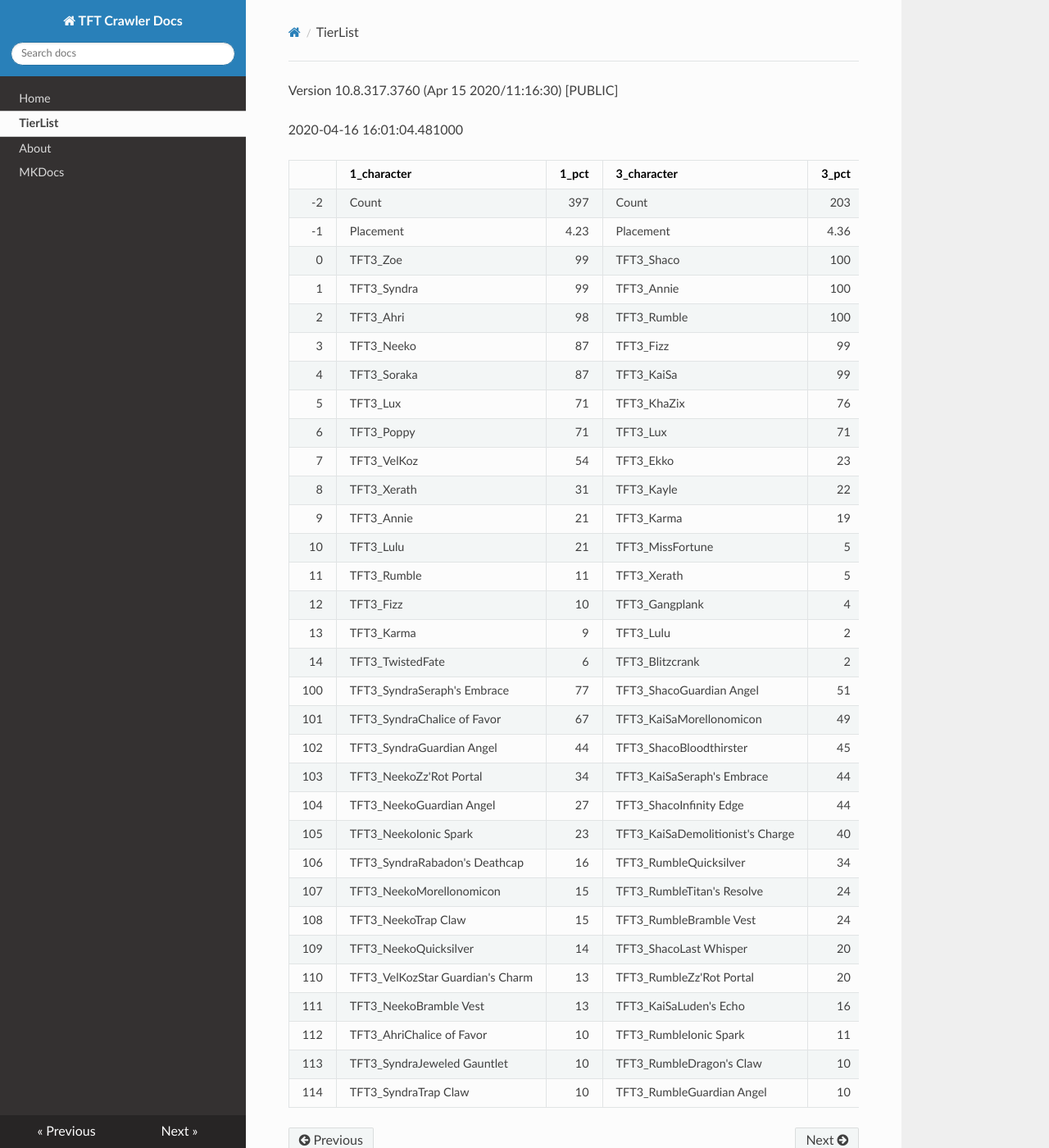
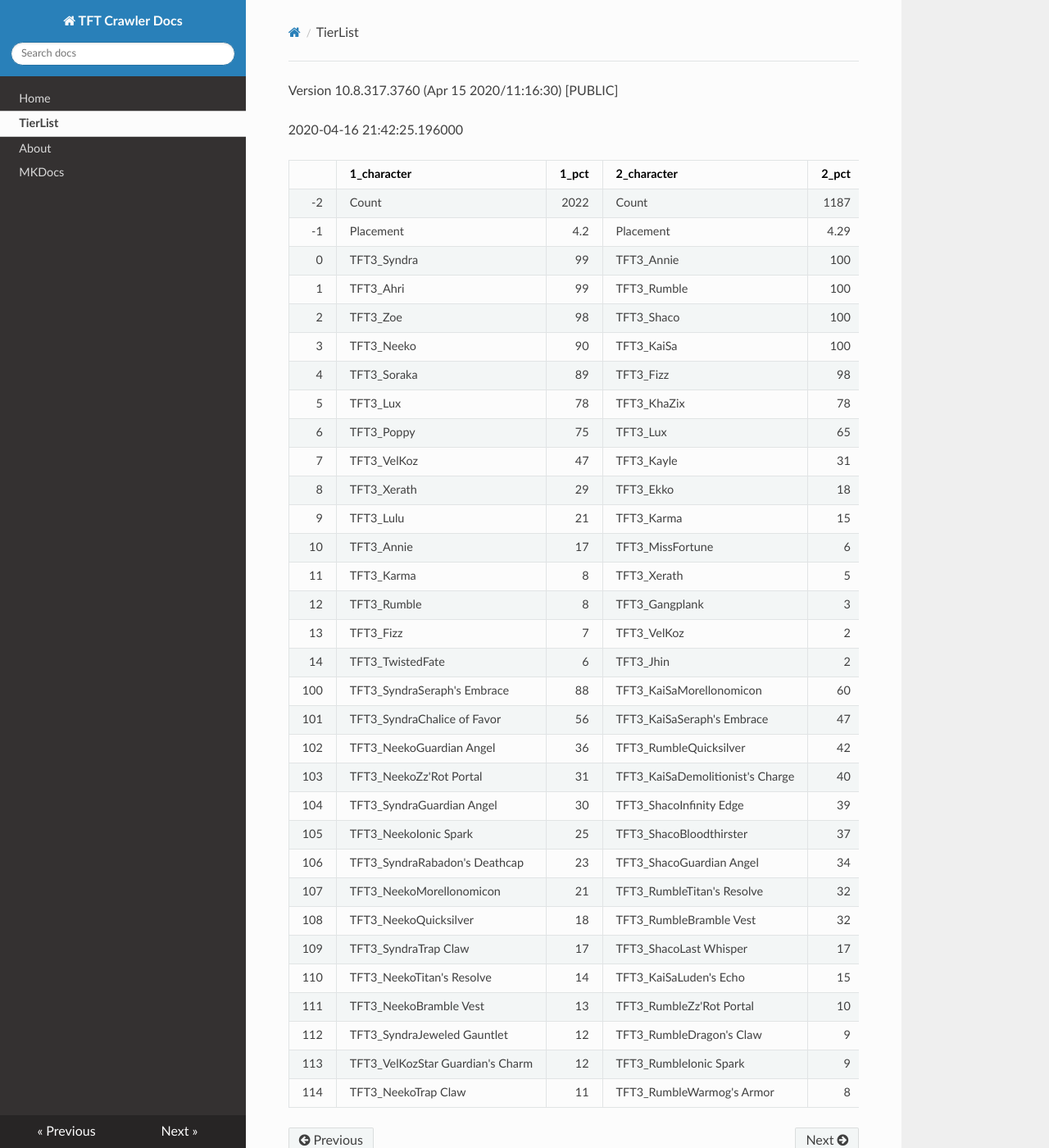
Before and after one commit to JamesYouL2/TFT-Crawler, an MkDocs documentation site: the page built from docs/tierlist.md, in a window 1280 px wide and 1400 px high. Shown: the whole window at 82% size. Built offline with MkDocs 1.6.1, drawn with Linux system fonts in a browser that asks for light colours; nearby versions of some CDN libraries.

Commit message:
Update tierlist.md

```diff
--- a/docs/tierlist.md
+++ b/docs/tierlist.md
@@ -1,38 +1,38 @@
 Version 10.8.317.3760 (Apr 15 2020/11:16:30) [PUBLIC] <Releases/10.8>
 
-2020-04-16 16:01:04.481000
+2020-04-16 21:42:25.196000
 
-|     | 1_character                      |   1_pct | 3_character                      |   3_pct | 4_character                      |   4_pct | 6_character                     |   6_pct | 5_character                      |   5_pct | 2_character                    |   2_pct |
-|----:|:---------------------------------|--------:|:---------------------------------|--------:|:---------------------------------|--------:|:--------------------------------|--------:|:---------------------------------|--------:|:-------------------------------|--------:|
-|  -2 | Count                            |  397    | Count                            |  203    | Count                            |  400    | Count                           |  334    | Count                            |  238    | Count                          |  440    |
-|  -1 | Placement                        |    4.23 | Placement                        |    4.36 | Placement                        |    4.41 | Placement                       |    4.43 | Placement                        |    4.53 | Placement                      |    4.61 |
-|   0 | TFT3_Zoe                         |   99    | TFT3_Shaco                       |  100    | TFT3_Vi                          |   98    | TFT3_Irelia                     |  100    | TFT3_Shen                        |   97    | TFT3_Mordekaiser               |   98    |
-|   1 | TFT3_Syndra                      |   99    | TFT3_Annie                       |  100    | TFT3_Blitzcrank                  |   98    | TFT3_Vi                         |   99    | TFT3_WuKong                      |   93    | TFT3_Jhin                      |   97    |
-|   2 | TFT3_Ahri                        |   98    | TFT3_Rumble                      |  100    | TFT3_ChoGath                     |   98    | TFT3_Lucian                     |   98    | TFT3_Kayle                       |   91    | TFT3_Karma                     |   91    |
-|   3 | TFT3_Neeko                       |   87    | TFT3_Fizz                        |   99    | TFT3_Malphite                    |   97    | TFT3_Leona                      |   97    | TFT3_Ezreal                      |   87    | TFT3_Ashe                      |   87    |
-|   4 | TFT3_Soraka                      |   87    | TFT3_KaiSa                       |   99    | TFT3_Jinx                        |   76    | TFT3_Fiora                      |   96    | TFT3_Kassadin                    |   77    | TFT3_Lux                       |   54    |
-|   5 | TFT3_Lux                         |   71    | TFT3_KhaZix                      |   76    | TFT3_Ezreal                      |   75    | TFT3_Ekko                       |   88    | TFT3_Thresh                      |   69    | TFT3_Lulu                      |   53    |
-|   6 | TFT3_Poppy                       |   71    | TFT3_Lux                         |   71    | TFT3_MissFortune                 |   66    | TFT3_Thresh                     |   61    | TFT3_MissFortune                 |   68    | TFT3_Shaco                     |   52    |
-|   7 | TFT3_VelKoz                      |   54    | TFT3_Ekko                        |   23    | TFT3_Graves                      |   50    | TFT3_Kayle                      |   52    | TFT3_Blitzcrank                  |   59    | TFT3_Jayce                     |   48    |
-|   8 | TFT3_Xerath                      |   31    | TFT3_Kayle                       |   22    | TFT3_Lucian                      |   37    | TFT3_Shen                       |   42    | TFT3_Irelia                      |   56    | TFT3_WuKong                    |   47    |
-|   9 | TFT3_Annie                       |   21    | TFT3_Karma                       |   19    | TFT3_KhaZix                      |   18    | TFT3_MissFortune                |   39    | TFT3_Xayah                       |   34    | TFT3_Xerath                    |   32    |
-|  10 | TFT3_Lulu                        |   21    | TFT3_MissFortune                 |    5    | TFT3_VelKoz                      |   18    | TFT3_Kassadin                   |   24    | TFT3_Lulu                        |   21    | TFT3_JarvanIV                  |   32    |
-|  11 | TFT3_Rumble                      |   11    | TFT3_Xerath                      |    5    | TFT3_TwistedFate                 |   13    | TFT3_Ezreal                     |   14    | TFT3_KaiSa                       |   13    | TFT3_Poppy                     |   32    |
-|  12 | TFT3_Fizz                        |   10    | TFT3_Gangplank                   |    4    | TFT3_AurelionSol                 |   13    | TFT3_WuKong                     |    7    | TFT3_Caitlyn                     |   12    | TFT3_Kassadin                  |   22    |
-|  13 | TFT3_Karma                       |    9    | TFT3_Lulu                        |    2    | TFT3_Kayle                       |   12    | TFT3_Lulu                       |    7    | TFT3_Ashe                        |   11    | TFT3_Leona                     |   14    |
-|  14 | TFT3_TwistedFate                 |    6    | TFT3_Blitzcrank                  |    2    | TFT3_Irelia                      |    8    | TFT3_Blitzcrank                 |    7    | TFT3_Vi                          |   10    | TFT3_Thresh                    |   13    |
-| 100 | TFT3_SyndraSeraph's Embrace      |   77    | TFT3_ShacoGuardian Angel         |   51    | TFT3_JinxGiant Slayer            |   54    | TFT3_IreliaInfinity Edge        |   81    | TFT3_KayleGuinsoo's Rageblade    |   63    | TFT3_JhinGuardian Angel        |   46    |
-| 101 | TFT3_SyndraChalice of Favor      |   67    | TFT3_KaiSaMorellonomicon         |   49    | TFT3_JinxRed Buff                |   46    | TFT3_LucianRed Buff             |   51    | TFT3_KayleGuardian Angel         |   52    | TFT3_JhinLast Whisper          |   40    |
-| 102 | TFT3_SyndraGuardian Angel        |   44    | TFT3_ShacoBloodthirster          |   45    | TFT3_JinxGuardian Angel          |   28    | TFT3_IreliaLast Whisper         |   37    | TFT3_KayleRapid Firecannon       |   35    | TFT3_JhinInfinity Edge         |   40    |
-| 103 | TFT3_NeekoZz'Rot Portal          |   34    | TFT3_KaiSaSeraph's Embrace       |   44    | TFT3_MissFortuneSeraph's Embrace |   16    | TFT3_IreliaGuardian Angel       |   32    | TFT3_KayleHand Of Justice        |   21    | TFT3_JhinRunaan's Hurricane    |   28    |
-| 104 | TFT3_NeekoGuardian Angel         |   27    | TFT3_ShacoInfinity Edge          |   44    | TFT3_VelKozSeraph's Embrace      |   16    | TFT3_IreliaInfiltrator's Talons |   23    | TFT3_KayleQuicksilver            |   18    | TFT3_ShacoGuardian Angel       |   25    |
-| 105 | TFT3_NeekoIonic Spark            |   23    | TFT3_KaiSaDemolitionist's Charge |   40    | TFT3_ChoGathIonic Spark          |   16    | TFT3_IreliaSeraph's Embrace     |   17    | TFT3_IreliaInfinity Edge         |   17    | TFT3_ShacoBloodthirster        |   16    |
-| 106 | TFT3_SyndraRabadon's Deathcap    |   16    | TFT3_RumbleQuicksilver           |   34    | TFT3_BlitzcrankZephyr            |   14    | TFT3_EkkoMorellonomicon         |   16    | TFT3_KayleStatikk Shiv           |   14    | TFT3_MordekaiserDragon's Claw  |   15    |
-| 107 | TFT3_NeekoMorellonomicon         |   15    | TFT3_RumbleTitan's Resolve       |   24    | TFT3_ChoGathGuardian Angel       |   13    | TFT3_IreliaBloodthirster        |   15    | TFT3_MissFortuneSeraph's Embrace |   13    | TFT3_MordekaiserMorellonomicon |   14    |
-| 108 | TFT3_NeekoTrap Claw              |   15    | TFT3_RumbleBramble Vest          |   24    | TFT3_JinxRunaan's Hurricane      |   13    | TFT3_LeonaZephyr                |   14    | TFT3_IreliaGuardian Angel        |   13    | TFT3_MordekaiserBramble Vest   |   12    |
-| 109 | TFT3_NeekoQuicksilver            |   14    | TFT3_ShacoLast Whisper           |   20    | TFT3_JinxLast Whisper            |   13    | TFT3_ViIonic Spark              |   14    | TFT3_KayleMorellonomicon         |   13    | TFT3_XerathGuinsoo's Rageblade |   12    |
-| 110 | TFT3_VelKozStar Guardian's Charm |   13    | TFT3_RumbleZz'Rot Portal         |   20    | TFT3_ViIonic Spark               |   12    | TFT3_IreliaHand Of Justice      |   11    | TFT3_WuKongIonic Spark           |   11    | TFT3_ShacoInfinity Edge        |   11    |
-| 111 | TFT3_NeekoBramble Vest           |   13    | TFT3_KaiSaLuden's Echo           |   16    | TFT3_JinxRapid Firecannon        |   12    | TFT3_LeonaRedemption            |   10    | TFT3_KayleInfinity Edge          |   11    | TFT3_MordekaiserIonic Spark    |   11    |
-| 112 | TFT3_AhriChalice of Favor        |   10    | TFT3_RumbleIonic Spark           |   11    | TFT3_ChoGathMorellonomicon       |   11    | TFT3_KayleGuinsoo's Rageblade   |   10    | TFT3_MissFortuneQuicksilver      |   10    | TFT3_JayceIonic Spark          |   11    |
-| 113 | TFT3_SyndraJeweled Gauntlet      |   10    | TFT3_RumbleDragon's Claw         |   10    | TFT3_MissFortuneLuden's Echo     |   10    | TFT3_LeonaIonic Spark           |   10    | TFT3_WuKongMorellonomicon        |    8    | TFT3_MordekaiserRedemption     |   10    |
-| 114 | TFT3_SyndraTrap Claw             |   10    | TFT3_RumbleGuardian Angel        |   10    | TFT3_ChoGathFrozen Heart         |    9    | TFT3_EkkoIonic Spark            |    8    | TFT3_MissFortuneHand Of Justice  |    8    | TFT3_JhinTrap Claw             |   10    |
+|     | 1_character                      |   1_pct | 2_character                      |   2_pct | 5_character                      |   5_pct | 3_character                    |   3_pct | 4_character                      |   4_pct |
+|----:|:---------------------------------|--------:|:---------------------------------|--------:|:---------------------------------|--------:|:-------------------------------|--------:|:---------------------------------|--------:|
+|  -2 | Count                            |  2022   | Count                            | 1187    | Count                            | 1729    | Count                          |  2370   | Count                            | 3899    |
+|  -1 | Placement                        |     4.2 | Placement                        |    4.29 | Placement                        |    4.43 | Placement                      |     4.5 | Placement                        |    4.65 |
+|   0 | TFT3_Syndra                      |    99   | TFT3_Annie                       |  100    | TFT3_Blitzcrank                  |  100    | TFT3_Jhin                      |    97   | TFT3_Irelia                      |   68    |
+|   1 | TFT3_Ahri                        |    99   | TFT3_Rumble                      |  100    | TFT3_ChoGath                     |   99    | TFT3_Karma                     |    96   | TFT3_Kayle                       |   66    |
+|   2 | TFT3_Zoe                         |    98   | TFT3_Shaco                       |  100    | TFT3_Vi                          |   99    | TFT3_Mordekaiser               |    96   | TFT3_Shen                        |   63    |
+|   3 | TFT3_Neeko                       |    90   | TFT3_KaiSa                       |  100    | TFT3_Malphite                    |   98    | TFT3_Ashe                      |    90   | TFT3_Thresh                      |   51    |
+|   4 | TFT3_Soraka                      |    89   | TFT3_Fizz                        |   98    | TFT3_Jinx                        |   81    | TFT3_Lux                       |    69   | TFT3_Vi                          |   50    |
+|   5 | TFT3_Lux                         |    78   | TFT3_KhaZix                      |   78    | TFT3_Ezreal                      |   80    | TFT3_Shaco                     |    66   | TFT3_MissFortune                 |   48    |
+|   6 | TFT3_Poppy                       |    75   | TFT3_Lux                         |   65    | TFT3_MissFortune                 |   65    | TFT3_Lulu                      |    61   | TFT3_Fiora                       |   46    |
+|   7 | TFT3_VelKoz                      |    47   | TFT3_Kayle                       |   31    | TFT3_Graves                      |   53    | TFT3_Xerath                    |    45   | TFT3_Lucian                      |   46    |
+|   8 | TFT3_Xerath                      |    29   | TFT3_Ekko                        |   18    | TFT3_Lucian                      |   41    | TFT3_JarvanIV                  |    40   | TFT3_Leona                       |   45    |
+|   9 | TFT3_Lulu                        |    21   | TFT3_Karma                       |   15    | TFT3_VelKoz                      |   19    | TFT3_WuKong                    |    36   | TFT3_Kassadin                    |   45    |
+|  10 | TFT3_Annie                       |    17   | TFT3_MissFortune                 |    6    | TFT3_KhaZix                      |   19    | TFT3_Jayce                     |    34   | TFT3_Ekko                        |   40    |
+|  11 | TFT3_Karma                       |     8   | TFT3_Xerath                      |    5    | TFT3_TwistedFate                 |   14    | TFT3_Poppy                     |    20   | TFT3_Blitzcrank                  |   35    |
+|  12 | TFT3_Rumble                      |     8   | TFT3_Gangplank                   |    3    | TFT3_AurelionSol                 |   11    | TFT3_Kassadin                  |    19   | TFT3_Ezreal                      |   34    |
+|  13 | TFT3_Fizz                        |     7   | TFT3_VelKoz                      |    2    | TFT3_Kayle                       |    9    | TFT3_Leona                     |    10   | TFT3_WuKong                      |   32    |
+|  14 | TFT3_TwistedFate                 |     6   | TFT3_Jhin                        |    2    | TFT3_Lulu                        |    6    | TFT3_Thresh                    |     8   | TFT3_MasterYi                    |   22    |
+| 100 | TFT3_SyndraSeraph's Embrace      |    88   | TFT3_KaiSaMorellonomicon         |   60    | TFT3_JinxGiant Slayer            |   58    | TFT3_ShacoGuardian Angel       |    41   | TFT3_IreliaInfinity Edge         |   43    |
+| 101 | TFT3_SyndraChalice of Favor      |    56   | TFT3_KaiSaSeraph's Embrace       |   47    | TFT3_JinxRed Buff                |   48    | TFT3_JhinGuardian Angel        |    39   | TFT3_KayleGuinsoo's Rageblade    |   30    |
+| 102 | TFT3_NeekoGuardian Angel         |    36   | TFT3_RumbleQuicksilver           |   42    | TFT3_JinxGuardian Angel          |   30    | TFT3_JhinRunaan's Hurricane    |    38   | TFT3_LucianRed Buff              |   25    |
+| 103 | TFT3_NeekoZz'Rot Portal          |    31   | TFT3_KaiSaDemolitionist's Charge |   40    | TFT3_MissFortuneSeraph's Embrace |   17    | TFT3_JhinLast Whisper          |    34   | TFT3_KayleGuardian Angel         |   22    |
+| 104 | TFT3_SyndraGuardian Angel        |    30   | TFT3_ShacoInfinity Edge          |   39    | TFT3_ChoGathIonic Spark          |   16    | TFT3_JhinInfinity Edge         |    34   | TFT3_IreliaLast Whisper          |   17    |
+| 105 | TFT3_NeekoIonic Spark            |    25   | TFT3_ShacoBloodthirster          |   37    | TFT3_VelKozSeraph's Embrace      |   16    | TFT3_ShacoBloodthirster        |    33   | TFT3_KayleRapid Firecannon       |   16    |
+| 106 | TFT3_SyndraRabadon's Deathcap    |    23   | TFT3_ShacoGuardian Angel         |   34    | TFT3_JinxRunaan's Hurricane      |   14    | TFT3_ShacoInfinity Edge        |    17   | TFT3_IreliaGuardian Angel        |   16    |
+| 107 | TFT3_NeekoMorellonomicon         |    21   | TFT3_RumbleTitan's Resolve       |   32    | TFT3_BlitzcrankZephyr            |   13    | TFT3_JhinTrap Claw             |    16   | TFT3_IreliaInfiltrator's Talons  |   12    |
+| 108 | TFT3_NeekoQuicksilver            |    18   | TFT3_RumbleBramble Vest          |   32    | TFT3_JinxLast Whisper            |   12    | TFT3_MordekaiserMorellonomicon |    15   | TFT3_MasterYiGuinsoo's Rageblade |   11    |
+| 109 | TFT3_SyndraTrap Claw             |    17   | TFT3_ShacoLast Whisper           |   17    | TFT3_JinxTrap Claw               |   12    | TFT3_XerathGuinsoo's Rageblade |    12   | TFT3_MasterYiQuicksilver         |   10    |
+| 110 | TFT3_NeekoTitan's Resolve        |    14   | TFT3_KaiSaLuden's Echo           |   15    | TFT3_ViIonic Spark               |   12    | TFT3_MordekaiserIonic Spark    |    12   | TFT3_KayleHand Of Justice        |   10    |
+| 111 | TFT3_NeekoBramble Vest           |    13   | TFT3_RumbleZz'Rot Portal         |   10    | TFT3_ChoGathMorellonomicon       |   12    | TFT3_AsheDark Star's Heart     |    11   | TFT3_IreliaBloodthirster         |    9    |
+| 112 | TFT3_SyndraJeweled Gauntlet      |    12   | TFT3_RumbleDragon's Claw         |    9    | TFT3_LucianRed Buff              |   11    | TFT3_MordekaiserBramble Vest   |    11   | TFT3_IreliaSeraph's Embrace      |    8    |
+| 113 | TFT3_VelKozStar Guardian's Charm |    12   | TFT3_RumbleIonic Spark           |    9    | TFT3_ChoGathGuardian Angel       |   11    | TFT3_ShacoHextech Gunblade     |    11   | TFT3_MasterYiBramble Vest        |    7    |
+| 114 | TFT3_NeekoTrap Claw              |    11   | TFT3_RumbleWarmog's Armor        |    8    | TFT3_JinxRapid Firecannon        |   10    | TFT3_MordekaiserRedemption     |     8   | TFT3_ViIonic Spark               |    7    |
```
